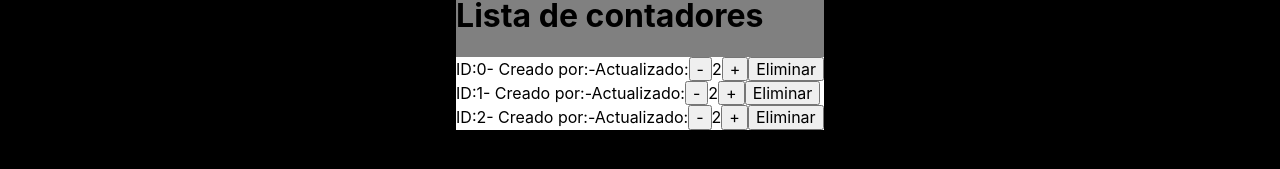
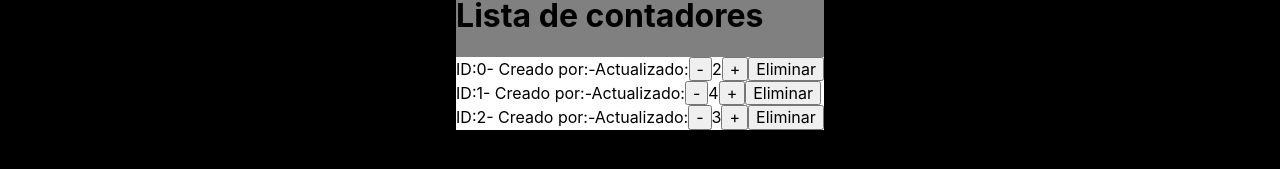
Before and after one commit to LihuelAlmada/parcial1-mcga, a React (Create React App) app: page /counter in a window 1280 px wide. Shown: the part 263-432 px from the top of the page. Built offline with nearby package versions, Linux system fonts and the light colour scheme.

Commit message:
sum and minus

```diff
--- a/src/components/App.js
+++ b/src/components/App.js
@@ -25,16 +25,34 @@ class App extends React.Component{
     const newCard = this.state.card.filter(card => card.id !== id);
     this.setState({card: newCard})
   }
+  sumNumberCard = (id) => {
+    this.state.card.map(card => {
+      if (card.id === id){
+        card.number ++;
+      }
+    })
+  }
+  minusNumberCard = (id) => {
+    this.state.card.map(card => {
+      if (card.id === id){
+        card.number --;
+      }
+    })
+  }
   render(){
-    console.log(Date.now())
     return (
       <div className= "wrapper">
         <Home
-        name={this.state.name}
-        year={this.state.year}
-        addCard={this.addCard}
+          name={this.state.name}
+          year={this.state.year}
+          addCard={this.addCard}
         />
-        <Counter card = {this.state.card} deleteCard={this.deleteCard}/>
+        <Counter
+          card = {this.state.card}
+          deleteCard={this.deleteCard}
+          sumNumberCard={this.sumNumberCard}
+          minusNumberCard={this.minusNumberCard}
+        />
 
       </div>
     )
--- a/src/components/cards.json
+++ b/src/components/cards.json
@@ -11,13 +11,13 @@
         "name": "Faus",
         "create": "10/15/2020, 8:51:45 PM",
         "update": "10/15/2020, 8:55:57 PM",
-        "number": 2
+        "number": 4
     },
     {
         "id": 2,
         "name": "Juan",
         "create": "11/15/2020, 8:51:45 PM",
         "update": "11/15/2020, 8:55:57 PM",
-        "number": 2
+        "number": 3
     }
 ]
--- a/src/components/screens/Counter/index.jsx
+++ b/src/components/screens/Counter/index.jsx
@@ -13,7 +13,12 @@ class Counter extends React.Component{
     <div className="counter">
       <h1>Lista de contadores</h1>
       { this.props.card.map(e =>
-      <CounterCard e={e} key={e.id} deleteCard={this.props.deleteCard}/>)}
+      <CounterCard
+        e={e}
+        key={e.id}
+        deleteCard={this.props.deleteCard}
+        sumNumberCard={this.props.sumNumberCard}
+        minusNumberCard={this.props.minusNumberCard}/>)}
     </div>
     )
   }
--- a/src/components/screens/CounterCard/index.jsx
+++ b/src/components/screens/CounterCard/index.jsx
@@ -1,6 +1,6 @@
 import './style.css';
 import React from 'react';
-import ButtonCounterCard from '../ButtonCounterCard';
+//import ButtonCounterCard from '../ButtonCounterCard';
 
 class CounterCard extends React.Component{
   constructor(props) {
@@ -12,9 +12,9 @@ class CounterCard extends React.Component{
     return (
     <div className="counterCard">
        ID:{e.id}- Creado por:{e.title}-Actualizado:{e.description}
-       <button>-</button>2
-       <button>+</button>
-       <button deleteCard={this.props.deleteCard} onClick= {this.props.deleteCard.bind(this, e.id)}>Eliminar</button>
+       <button onClick={this.props.minusNumberCard}>-</button>{e.number}
+       <button onClick={this.props.sumNumberCard}>+</button>
+       <button onClick= {this.props.deleteCard.bind(this, e.id)}>Eliminar</button>
     </div>
     )
   }
```
Also changed, not shown: 1 other file (tests, documents, lock files or other folders).
